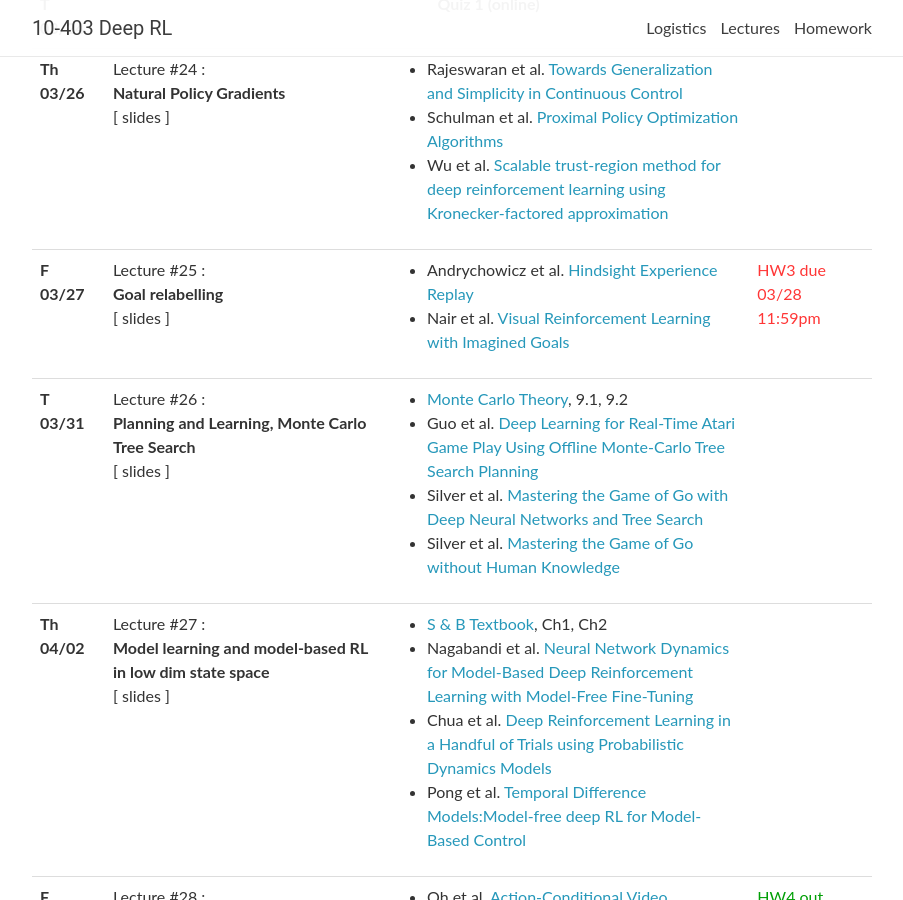
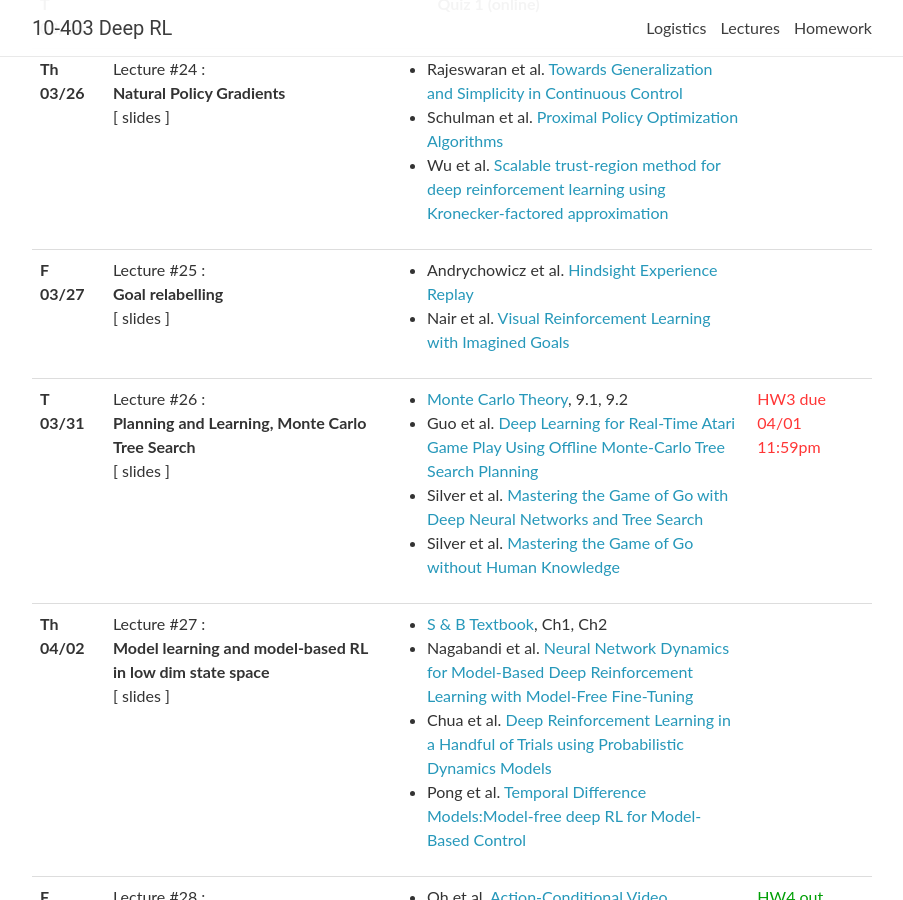
Before and after one commit to cmudeeprl/Spring202010403website, a Jekyll site: the page built from _pages/lectures.md, in a window 1280 px wide and 900 px high, scrolled down 3924 px. Shown: the whole window, without its empty margins (188-1091 px from the left). Built offline with Jekyll 4.4.1, drawn with Linux system fonts in a browser that asks for light colours; nearby versions of some CDN libraries; comment, search, counter and statistics services are not loaded.

Commit message:
hw3 submission date postponed

```diff
--- a/_data/lectures.yml
+++ b/_data/lectures.yml
@@ -406,7 +406,7 @@
     - Andrychowicz et al. <a href="https://arxiv.org/abs/1707.01495" target="_blank">Hindsight Experience Replay</a>
     - Nair et al. <a href="https://arxiv.org/abs/1807.04742" target="_blank">Visual Reinforcement Learning with Imagined Goals</a>
   logistics:
-    <span class="deadline">HW3 due 03/28 11:59pm</span> <br>
+
 
 - date: T 03/31
   lecturer:
@@ -421,7 +421,7 @@
     - Silver et al. <a href="https://deepmind.com/research/publications/mastering-game-go-deep-neural-networks-tree-search/" target="_blank">Mastering the Game of Go with Deep Neural Networks and Tree Search</a>
     - Silver et al. <a href="https://deepmind.com/research/publications/mastering-game-go-without-human-knowledge/" target="_blank">Mastering the Game of Go without Human Knowledge</a>
   logistics:
-
+    <span class="deadline">HW3 due 04/01 11:59pm</span> <br>
 
 # - date: F 03/20
 #   lecturer:
```
